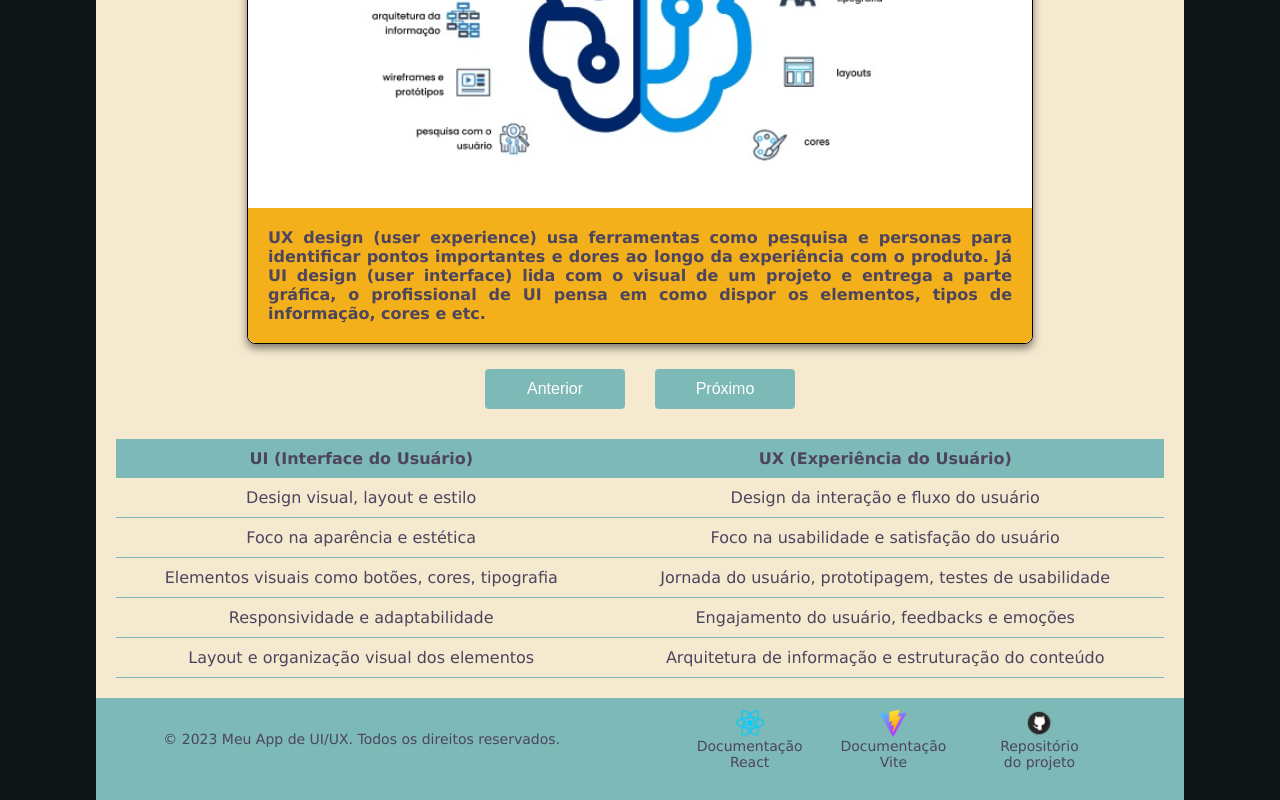
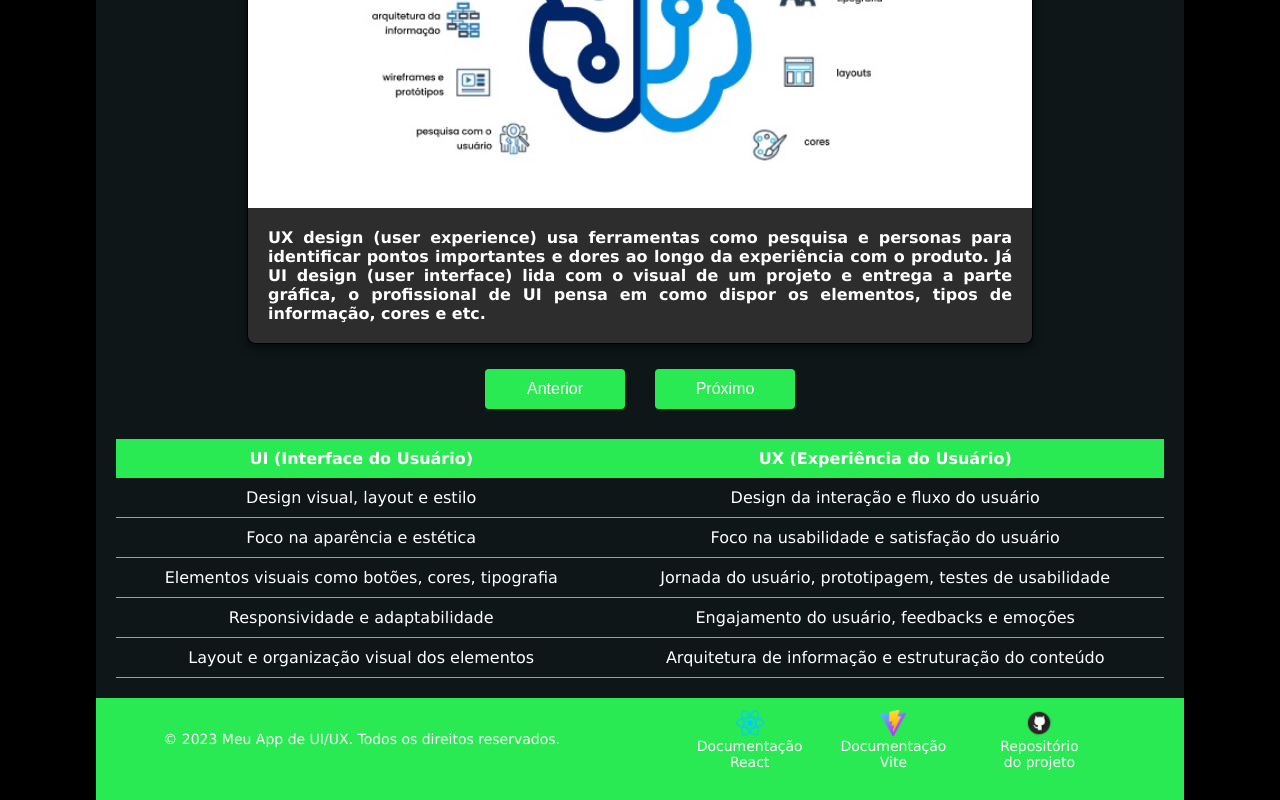
Before and after one commit to MurilodioPy/projeto-ract, a React (Vite) app: page / in a window 1280 px wide. Shown: the part 445-1245 px from the top of the page. Built offline with nearby package versions, Linux system fonts and the light colour scheme.

Commit message:
update em cores

```diff
--- a/src/App.css
+++ b/src/App.css
@@ -1,10 +1,10 @@
 /* App.css */
 /* Definição de cores */
 :root {
-  --primary-color: #7DB9B6;
-  --secondary-color: #f4b01b;
-  --third-color: #FF8400;
-  --text-color: #4D455D;
+  --primary-color: #2aea54;
+  --secondary-color: #2d2d2d;
+  --backmain-color: #0e1618;
+  --text-color: #fff;
 }
 
 /*Variáveis globais*/
@@ -26,11 +26,11 @@ header {
   background-color: var(--primary-color);
   text-align: center;
   padding: 20px;
-  color: var(--third-color);
+  color: var(--secondary-color);
 }
 
 body {
-  background: #0e1618;
+  background: #000;
   /* background: url('./img/back.jpg'); */
   font-family: "Lucida Sans", "Lucida Sans Regular", "Lucida Grande",
     "Lucida Sans Unicode", Geneva, Verdana, sans-serif;
@@ -55,7 +55,7 @@ main {
   align-items: center;
   padding: 20px;
   text-align: center;
-  background: #F5E9CF;
+  background: var(--backmain-color);
   color: var(--text-color);
 }
 
@@ -86,7 +86,7 @@ header nav {
 }
 
 .nav-link:hover {
-  color: var(--third-color);
+  color: var(--text-color);
 }
 
 /* Estilos do rodapé */
@@ -179,7 +179,7 @@ p {
 }
 
 .ui-ux-table tbody tr:hover {
-  background-color: #fff;
+  background-color: var(--secondary-color);
 }
 
 .gallery {
--- a/src/App.jsx
+++ b/src/App.jsx
@@ -6,9 +6,6 @@ import { useState } from 'react';
 import { imageData } from './imageData';
 import { logoData } from "./imageData";
 import logo from './img/logo.png';
-
-
-
 
 // Componente de cabeçalho
 const Header = () => {
```
